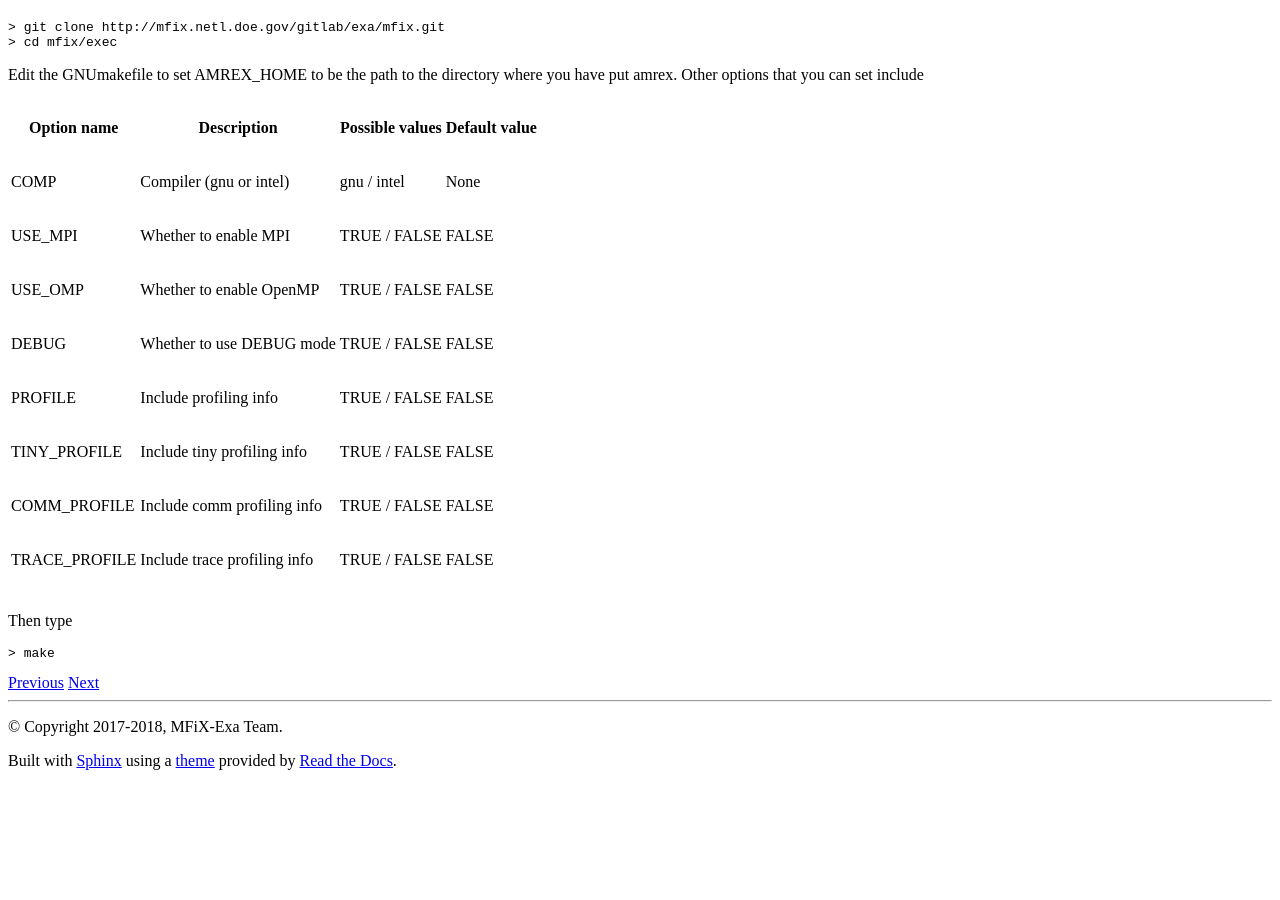
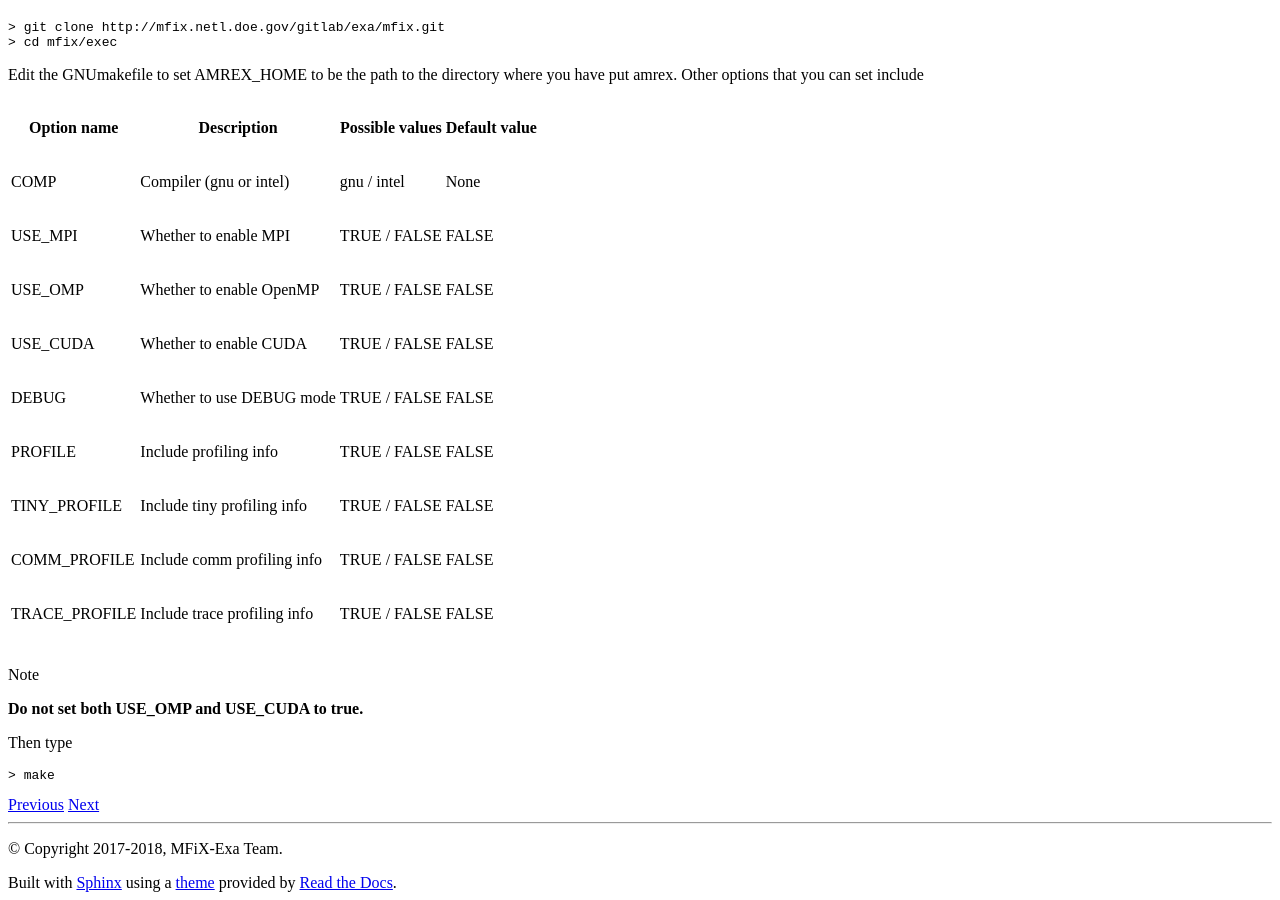
Before and after one commit to mwm126/MFIX-Exa, a Sphinx documentation site: the page built from docs/source/BuildingGMake.rst, in a window 1280 px wide and 900 px high, scrolled down 697 px. Built offline with Sphinx 7.4.7 and the Read the Docs theme 2.0.0, drawn with Linux system fonts in a browser that asks for light colours; pages that are not in the unit, such as notebooks, are missing from menus; before the commit the page ends 1475 px from its top, so only the background shows below that.

Commit message:
Add CUDA to gmake

```diff
--- a/docs/source/BuildingGMake.rst
+++ b/docs/source/BuildingGMake.rst
@@ -30,6 +30,8 @@ where you have put amrex.  Other options that you can set include
 +-----------------+------------------------------+------------------+-------------+
 | USE_OMP         | Whether to enable OpenMP     | TRUE / FALSE     | FALSE       |
 +-----------------+------------------------------+------------------+-------------+
+| USE_CUDA        | Whether to enable CUDA       | TRUE / FALSE     | FALSE       |
++-----------------+------------------------------+------------------+-------------+
 | DEBUG           | Whether to use DEBUG mode    | TRUE / FALSE     | FALSE       |
 +-----------------+------------------------------+------------------+-------------+
 | PROFILE         | Include profiling info       | TRUE / FALSE     | FALSE       |
@@ -41,6 +43,10 @@ where you have put amrex.  Other options that you can set include
 | TRACE_PROFILE   | Include trace profiling info | TRUE / FALSE     | FALSE       |
 +-----------------+------------------------------+------------------+-------------+
 
+
+.. note::
+   **Do not set both USE_OMP and USE_CUDA to true.**
+
 Then type
 
 .. code:: shell
```
